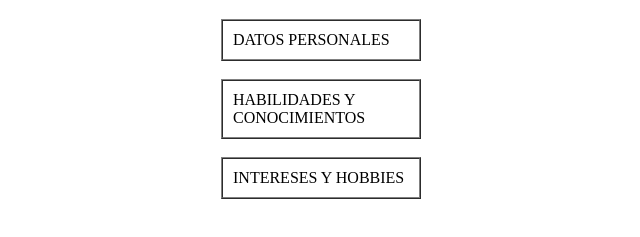
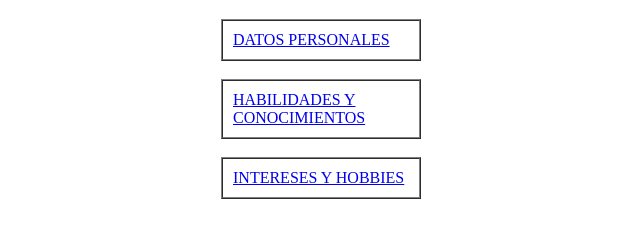
Before and after one commit to AndreaFZP/Portafolio_PW0219_00015617, a plain HTML site: page Tarea1/PagPrincipal.html in a window 1280 px wide. Shown: the part 97-334 px from the top of the page, without its empty margins (319-959 px from the left). Drawn offline with Linux system fonts and the light colour scheme.

Commit message:
[Tarea1] Update: Página principal actualizada
Se actualizó pág principal

```diff
--- a/Tarea1/PagPrincipal.html
+++ b/Tarea1/PagPrincipal.html
@@ -21,7 +21,7 @@
         <table border="1" cellpadding="10" cellspacing="0" width="200" align="center">
             <tr>
                 <td>
-                    DATOS PERSONALES
+                 <a href="PersonalData.html">DATOS PERSONALES</a>
                 </td>
             </tr>
         </table>
@@ -29,7 +29,7 @@
         <table border="1" cellpadding="10" cellspacing="0" width="200" align="center">
                 <tr>
                     <td>
-                        HABILIDADES Y CONOCIMIENTOS
+                      <a href="Abilities.html" >HABILIDADES Y CONOCIMIENTOS</a>
                     </td>
                 </tr>
             </table>
@@ -37,7 +37,7 @@
             <table border="1" cellpadding="10" cellspacing="0" width="200" align="center">
                     <tr>
                         <td>
-                            INTERESES Y HOBBIES
+                           <a href="hobbies.html">INTERESES Y HOBBIES</a>
                         </td>
                     </tr>
                 </table>
```
